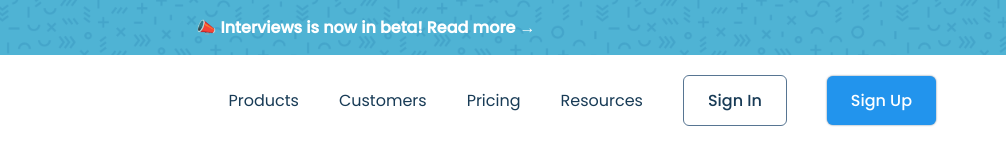
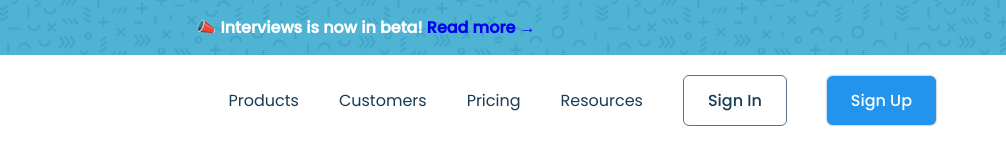
Before and after one commit to suman-malik-repo/UseabilityHub-Clone, a plain HTML site: page index.html in a window 1280 px wide. Shown: the full height of the page, 274-1280 px from the left. Drawn offline with Linux system fonts and the light colour scheme.

Commit message:
update inex.html

```diff
--- a/index.html
+++ b/index.html
@@ -10,7 +10,7 @@
     <!--top banner-->
     <div class="top-banner">
         <div class="container">
-            <div class="small-bold-text banner-text">📣 Interviews is now in beta! Read more →</div>
+            <div class="small-bold-text banner-text">📣 Interviews is now in beta! <a href="#">Read more →</a></div>
         </div>
     </div>
 
```
